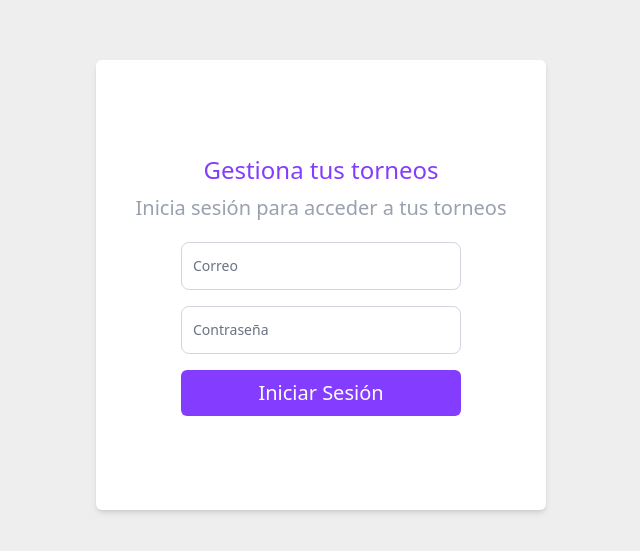
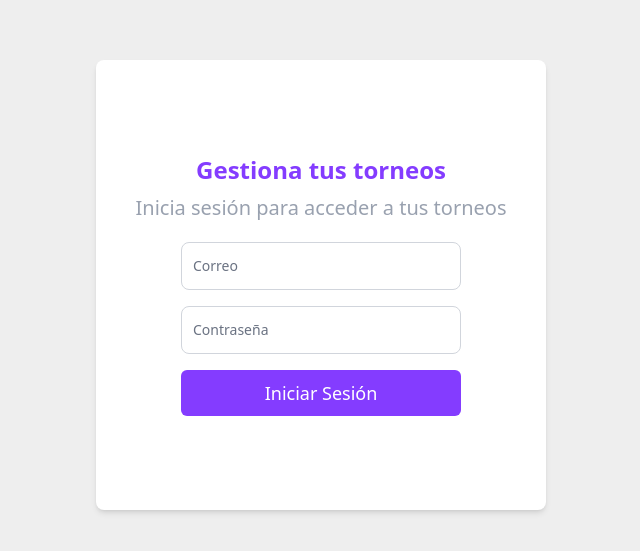
Before and after one commit to FelixAva/kuali-tournaments, a React (Vite) app: page /auth in a window 1280 px wide. Shown: the part 115-666 px from the top of the page, without its empty margins (319-959 px from the left). Built offline with nearby package versions, Linux system fonts and the light colour scheme.

Commit message:
SignIn accebility fix

```diff
--- a/src/components/ui/Button.tsx
+++ b/src/components/ui/Button.tsx
@@ -18,7 +18,7 @@ const Button = ({
       onClick={action}
       type={type}
       className={clsx(
-        "w-auto h-min px-5 py-2  rounded-md md:text-xl transition-colors duration-200 border hover:cursor-pointer",
+        "w-auto h-min px-5 py-2 rounded-md md:text-lg transition-colors duration-200 border hover:cursor-pointer",
         variant === "default"
         ? "bg-[#843CFF] text-white border-transparent hover:bg-transparent hover:text-[#843CFF] hover:border-[#843CFF]"
         : "bg-transparent text-[#843CFF] border-[#843CFF] hover:bg-[#843CFF] hover:text-white"
--- a/src/routes/auth/index.tsx
+++ b/src/routes/auth/index.tsx
@@ -20,7 +20,7 @@ function RouteComponent() {
   return (
     <>
       <h2
-        className="mb-1.5 text-xl text-[#843CFF] md:mb-2 md:text-2xl"
+        className="mb-1.5 text-xl text-[#843CFF] font-semibold md:mb-2 md:text-2xl"
       >
         Gestiona tus torneos
       </h2>
--- a/src/routes/auth/route.tsx
+++ b/src/routes/auth/route.tsx
@@ -7,7 +7,7 @@ export const Route = createFileRoute('/auth')({
 function AuthLayoutComponent() {
   return (
     <div className="w-screen h-screen bg-[#EEE] flex flex-col justify-center items-center">
-      <div className="w-full h-[400px] shadow-md bg-[#FFF] flex flex-col justify-center items-center text-center md:w-[450px] md:h-[450px] md:rounded-md">
+      <div className="w-full h-[400px] shadow-md bg-[#FFF] flex flex-col justify-center items-center text-center md:w-[450px] md:h-[450px] md:rounded-lg">
         <Outlet />
       </div>
     </div>
```
